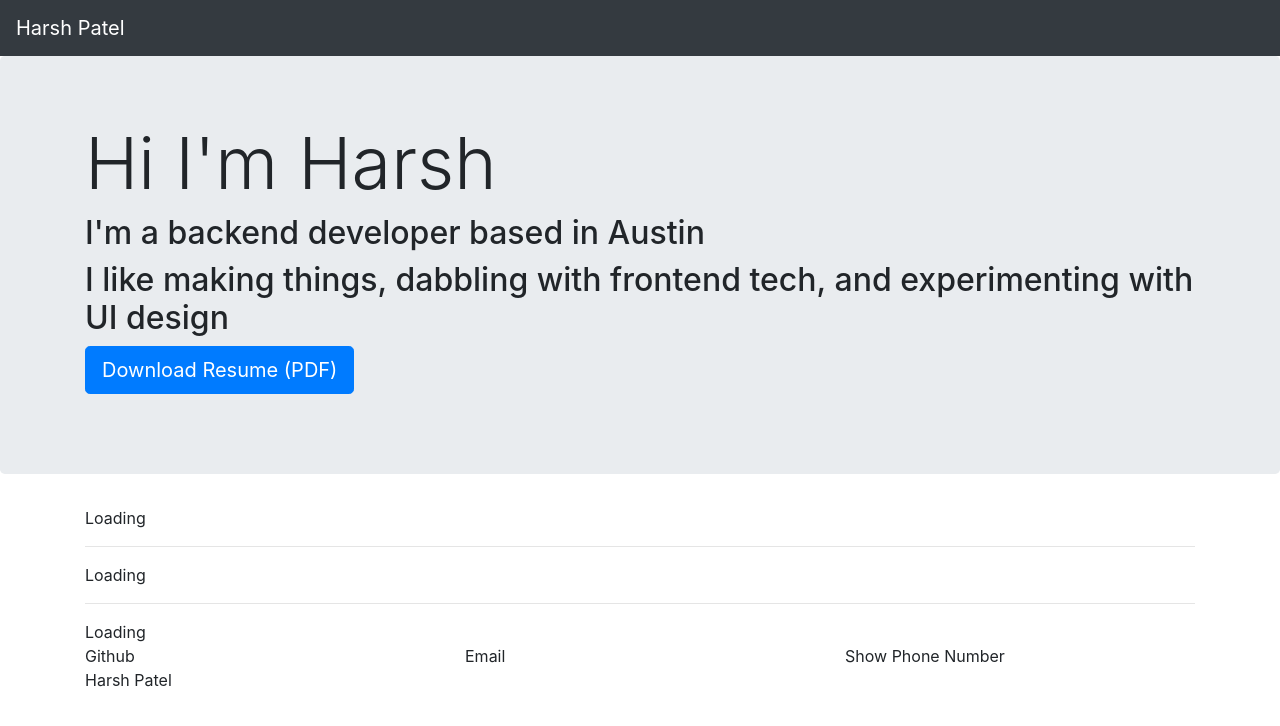
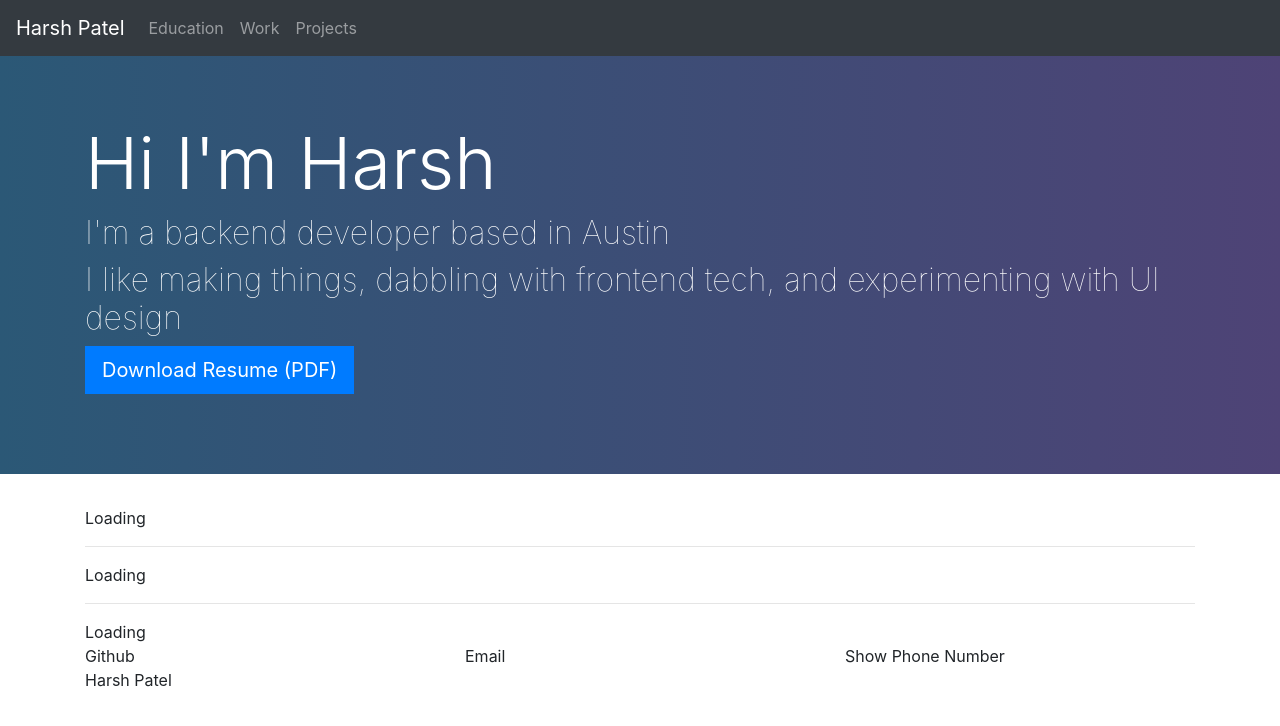
Before and after one commit to harshpatel991/harshpatel991.github.io, a website built with webpack: page index.html in a window 1280 px wide. Built offline with nearby package versions, Linux system fonts and the light colour scheme.

Commit message:
Add nav bar links, style card, style jumbotron

```diff
--- a/bootstrap/_variables.scss
+++ b/bootstrap/_variables.scss
@@ -1,5 +1,18 @@
 //Custom variables here
 $card-border-width: 0;
+$border-radius-lg: 0;
+$card-bg: #f8f8f8;
+
+.jumbotron {
+  background: #2b5876;
+  background: -webkit-linear-gradient(to right, #2b5876, #4e4376);
+  background: linear-gradient(to right, #2b5876, #4e4376);
+}
+
+.card {
+  margin-top: 15px;
+  margin-bottom: 15px;
+}
 
 .logo {
   padding-top: 10px;
@@ -12,3 +25,11 @@ $card-border-width: 0;
 .company-logo {
   max-width: 60%;
 }
+
+.jumbotron {
+  color: #ffffff;
+}
+
+.header-h2 {
+  font-weight: 100;
+}
--- a/index.html
+++ b/index.html
@@ -9,8 +9,24 @@
 
 <nav class="navbar navbar-expand-md navbar-dark bg-dark">
     <a class="navbar-brand" href="#">Harsh Patel</a>
+
+    <button class="navbar-toggler" type="button" data-toggle="collapse" data-target="#navbarsExampleDefault"
+            aria-controls="navbarsExampleDefault" aria-expanded="false" aria-label="Toggle navigation">
+        <span class="navbar-toggler-icon"></span>
+    </button>
+
     <div class="collapse navbar-collapse" id="navbarsExampleDefault">
         <ul class="navbar-nav mr-auto">
+
+            <li class="nav-item">
+                <a class="nav-link" href="#school-container">Education</a>
+            </li>
+            <li class="nav-item">
+                <a class="nav-link" href="#work-experiences-container">Work</a>
+            </li>
+            <li class="nav-item">
+                <a class="nav-link" href="#projects-container">Projects</a>
+            </li>
         </ul>
     </div>
 </nav>
@@ -18,8 +34,8 @@
 <div class="jumbotron">
     <div class="container">
         <h1 class="display-3">Hi I'm Harsh</h1>
-        <h2>I'm a backend developer based in Austin</h2>
-        <h2>I like making things, dabbling with frontend tech, and experimenting with UI design</h2>
+        <h2 class="header-h2">I'm a backend developer based in Austin</h2>
+        <h2 class="header-h2">I like making things, dabbling with frontend tech, and experimenting with UI design</h2>
         <p><a class="btn btn-primary btn-lg" href="#" role="button">Download Resume (PDF)</a></p>
     </div>
 </div>
--- a/templates/projectsTemplate.html
+++ b/templates/projectsTemplate.html
@@ -14,7 +14,7 @@
                         <p class="card-text">{{projectDescription}}</p>
                         <a href="{{githubURL}}" class="btn btn-primary" target="_blank">Github &raquo;</a>
                         {{#projectURL}}
-                            <a href="{{projectURL}}" class="btn btn-secondary" target="_blank">Viewnp &raquo;</a>
+                            <a href="{{projectURL}}" class="btn btn-secondary" target="_blank">View &raquo;</a>
                         {{/projectURL}}
                     </div>
                 </div>
```
Also changed, not shown: dist/app.js, dist/styles.css.
